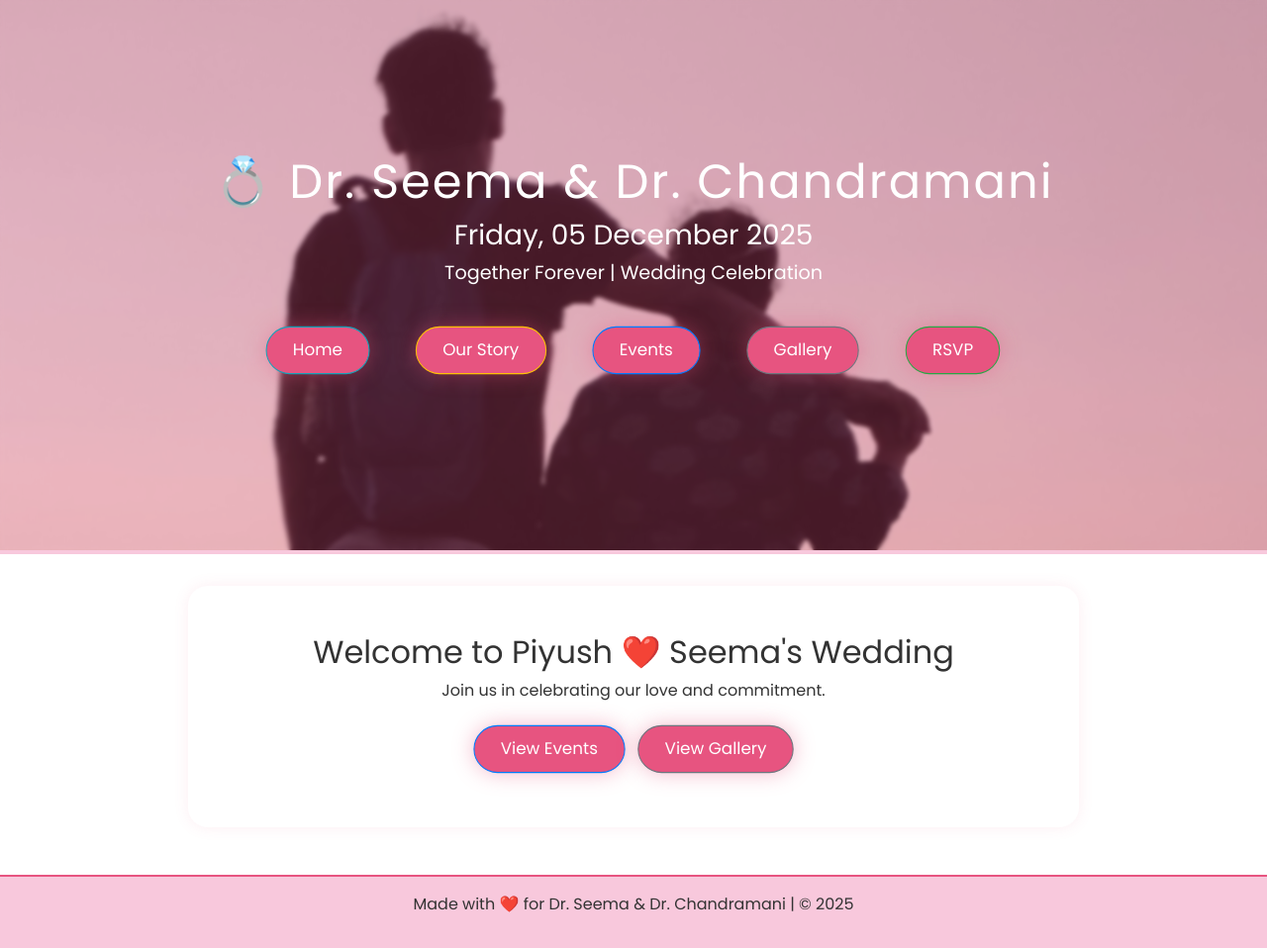
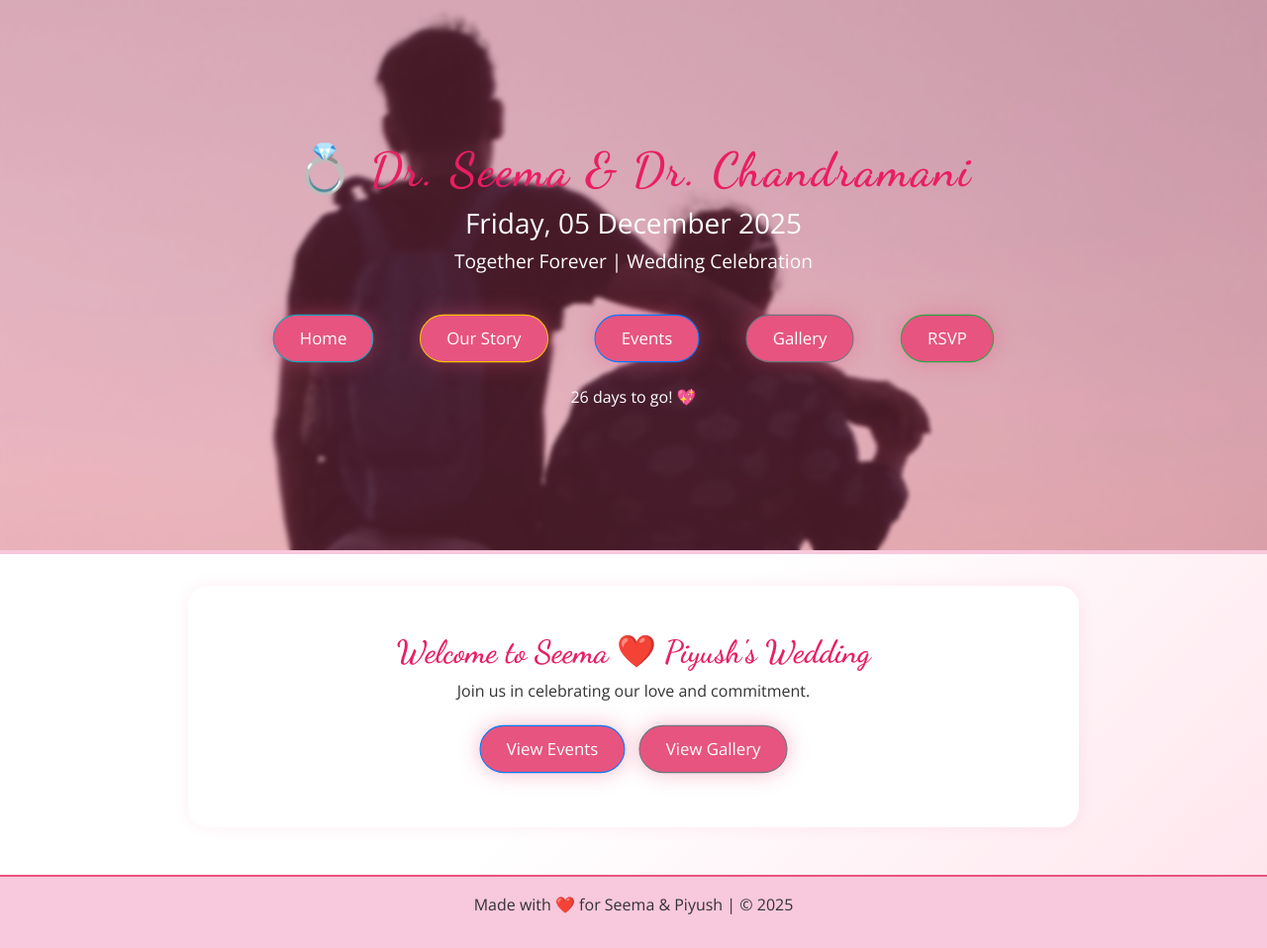
Before and after one commit to cmpiyush/wedding, a Flask app: page / in a window 1280 px wide. Shown: the whole page at 99% size. Run offline with Flask 3, Linux system fonts and the light colour scheme; some libraries are stand-ins or nearby versions.

Commit message:
Update templates and style

```diff
--- a/static/style.css
+++ b/static/style.css
@@ -1,12 +1,18 @@
 
 body {
-  font-family: "Poppins", sans-serif;
-  background-color: #fff;
+  font-family: 'Open Sans', sans-serif;
+  background: linear-gradient(135deg, #fff 60%, #ffe4ec);
   color: #333;
   margin: 0;
   padding: 0;
   overflow-x: hidden;
 }
+
+h1, h2 {
+  font-family: 'Dancing Script', cursive;
+  color: #e91e63;
+}
+
 
 /* 🌸 Header Banner */
 .header-banner {
--- a/templates/base.html
+++ b/templates/base.html
@@ -4,9 +4,14 @@
   <meta charset="UTF-8" >
   <meta name="viewport" content="width=device-width, initial-scale=1.0">
   <link rel="icon" type="image/x-icon" href="{{ url_for('static', filename='favicon.ico') }}">
+  <link href="https://fonts.googleapis.com/css2?family=Dancing+Script:wght@600&family=Open+Sans&display=swap" rel="stylesheet">
   <link href="https://fonts.googleapis.com/css2?family=Poppins:wght@300;400;600&display=swap" rel="stylesheet">
   <link rel="stylesheet" href="https://stackpath.bootstrapcdn.com/bootstrap/4.5.2/css/bootstrap.min.css">
-  <title>Seema &amp; Rajesh Wedding</title>
+  <title>Seema &amp; Piyush</title>
+  <link href="https://unpkg.com/aos@2.3.1/dist/aos.css" rel="stylesheet">
+  <script src="https://unpkg.com/aos@2.3.1/dist/aos.js"></script>
+  <script>AOS.init();</script>
+
   <link rel="stylesheet" href="{{ url_for('static', filename='style.css') }}">
 </head>
 <body>
@@ -23,6 +28,7 @@
       <a href="{{ url_for('events') }}" class="btn btn-primary m-4">Events</a>
       <a href="{{ url_for('gallery') }}" class="btn btn-secondary m-4">Gallery</a>
       <a href="{{ url_for('rsvp') }}" class="btn btn-success m-4">RSVP</a>
+      <div id="countdown"></div>
     </div>
   </header>
 
@@ -38,8 +44,26 @@
   </main>
 
   <footer>
-    <p>Made with ❤️ for Dr. Seema &amp; Dr. Chandramani | © 2025</p>
+    <p>Made with ❤️ for Seema &amp; Piyush | © 2025</p>
   </footer>
+
+  <script>
+  const weddingDate = new Date("2025-12-05T00:00:00").getTime();
+  setInterval(() => {
+    const now = new Date().getTime();
+    const diff = weddingDate - now;
+    const d = Math.floor(diff / (1000*60*60*24));
+    document.getElementById("countdown").innerHTML = `${d} days to go! 💖`;
+  }, 1000);
+
+  const flashMessages = document.querySelectorAll('.flash');
+  flashMessages.forEach(msg => {
+    setTimeout(() => {
+      msg.style.display = 'none';
+    }, 3000);
+  });
+</script>
+
 
 </body>
 </html>
--- a/templates/index.html
+++ b/templates/index.html
@@ -2,7 +2,7 @@
 
 {% block content %}
   <div class="container py-5 text-center">
-    <h2>Welcome to Piyush ❤️ Seema's Wedding</h2>
+    <h2>Welcome to Seema ❤️ Piyush's Wedding</h2>
     <p>Join us in celebrating our love and commitment.</p>
     <a href="{{ url_for('events') }}" class="btn btn-primary m-2">View Events</a>
     <a href="{{ url_for('gallery') }}" class="btn btn-secondary m-2">View Gallery</a>
```
Also changed, not shown: templates/admin_login.html (added, +15 -0 lines).
